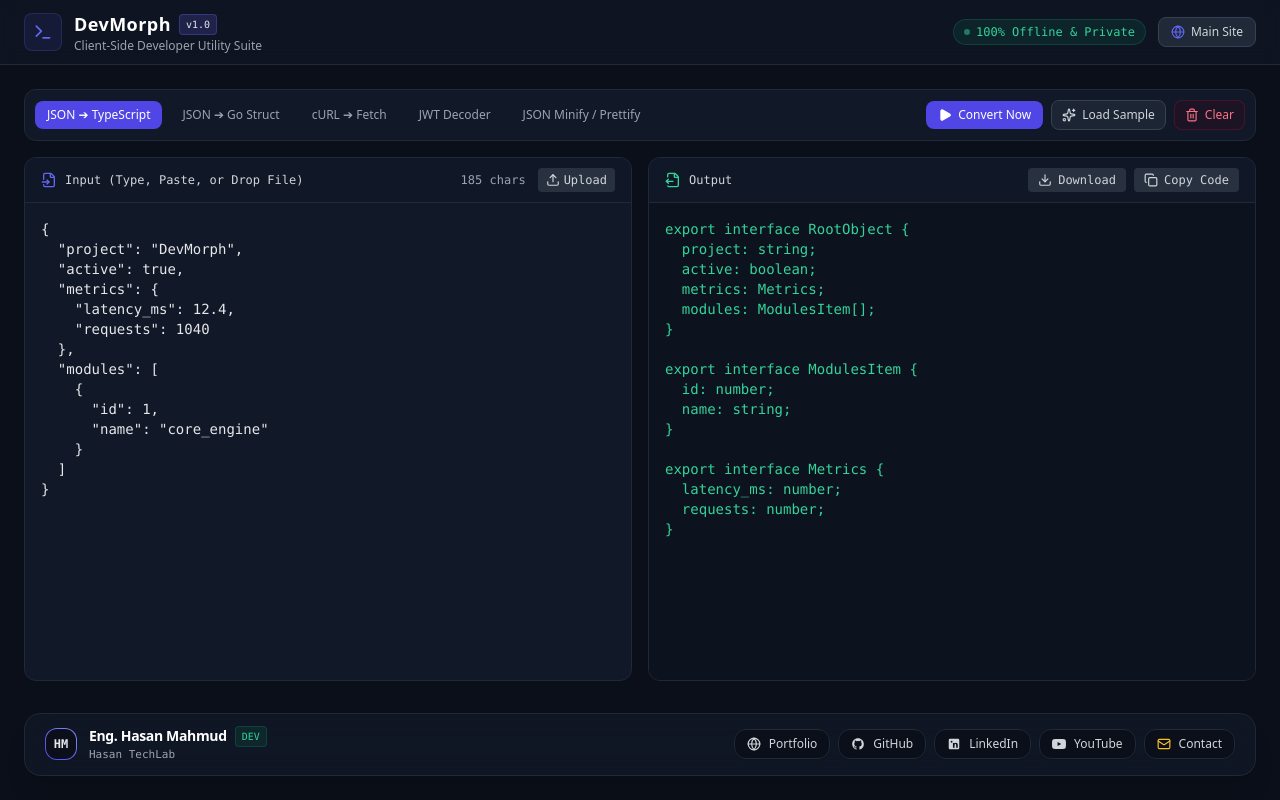
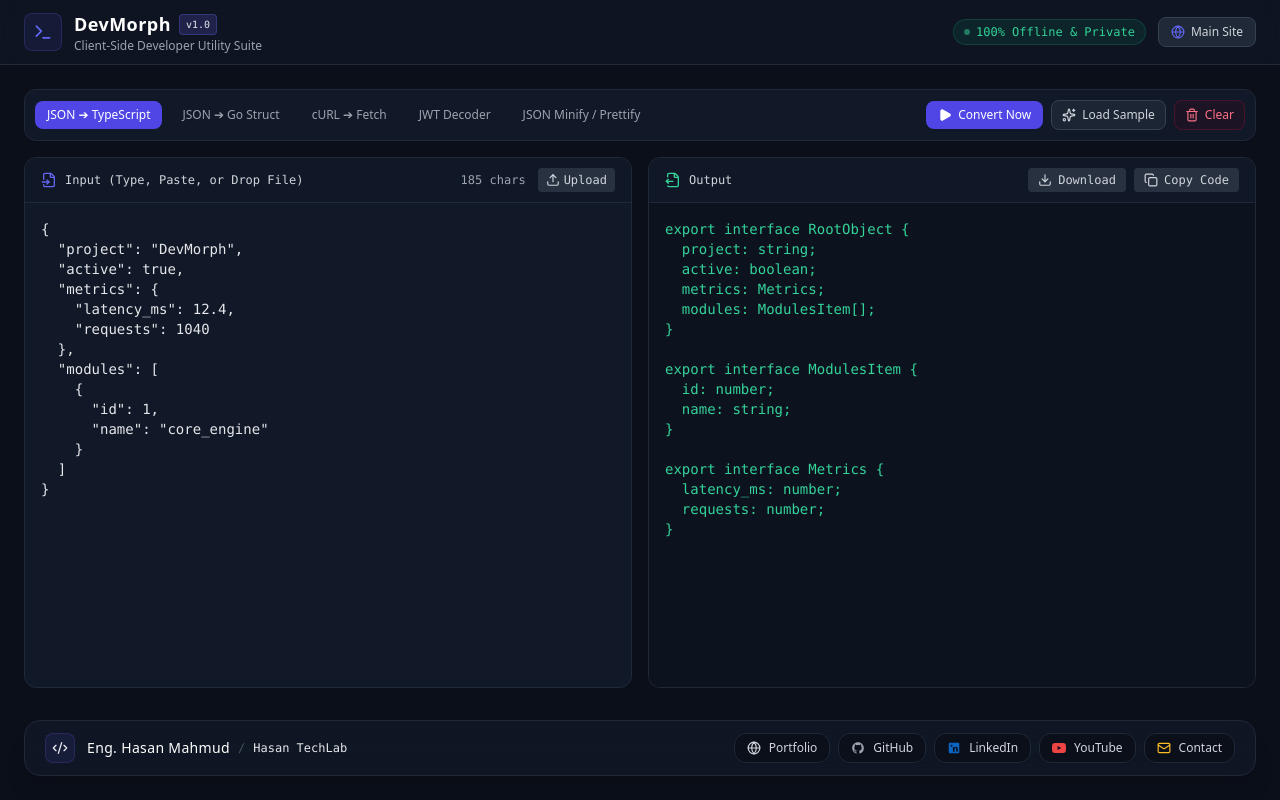
Before and after one commit to MUHENDIShasanMAHMUD/devmorph, a website: page index.html in a window 1280 px wide. Drawn offline with nearby package versions, Linux system fonts and the light colour scheme.

Commit message:
style: refine footer branding and fix persistent social icon colors

```diff
--- a/index.html
+++ b/index.html
@@ -165,75 +165,71 @@
 
   </main>
 
-<!-- Ultra-Modern Developer Dock Footer -->
+<!-- Clean & Balanced Modern Footer -->
   <footer class="max-w-7xl mx-auto w-full px-4 sm:px-6 pb-6 pt-2">
     <div class="bg-dark-800/80 backdrop-blur-md border border-gray-800 rounded-2xl px-5 py-3 flex flex-col md:flex-row items-center justify-between gap-4 shadow-xl">
 
-      <!-- Creator Brand Badge -->
+      <!-- Minimalist Tech Identity -->
       <div class="flex items-center gap-3">
-        <div class="w-8 h-8 rounded-xl bg-gradient-to-tr from-brand-600 to-indigo-400 p-[1px] shadow-sm">
-          <div class="w-full h-full bg-dark-900 rounded-[11px] flex items-center justify-center font-mono font-bold text-xs text-brand-400">
-            HM
-          </div>
+        <div class="p-1.5 rounded-lg bg-brand-500/10 border border-brand-500/20 text-brand-400">
+          <i data-lucide="code-2" class="w-4 h-4"></i>
         </div>
-        <div class="flex flex-col">
-          <div class="flex items-center gap-2">
-            <span class="text-sm font-semibold text-white tracking-tight">Eng. Hasan Mahmud</span>
-            <span class="text-[10px] font-mono font-medium text-emerald-400 bg-emerald-500/10 border border-emerald-500/20 px-1.5 py-0.5 rounded">DEV</span>
-          </div>
-          <span class="text-[11px] text-gray-400 font-mono">Hasan TechLab</span>
+        <div class="flex items-center gap-2">
+          <span class="text-sm font-medium text-white tracking-wide">Eng. Hasan Mahmud</span>
+          <span class="text-gray-600 font-mono text-xs">/</span>
+          <span class="text-xs text-brand-400 font-mono">Hasan TechLab</span>
         </div>
       </div>
 
-      <!-- Action & Verified Social Dock (Raw SVGs for 100% Guaranteed Display) -->
-      <div class="flex flex-wrap items-center justify-center gap-2">
+      <!-- Unified Action & Social Dock with Persistent True Brand Colors -->
+      <div class="flex flex-wrap items-center justify-center gap-2 font-mono">
 
         <!-- Portfolio -->
         <a href="https://hasantechlab.com" target="_blank" rel="noopener noreferrer"
-           class="text-xs px-3 py-1.5 rounded-xl bg-dark-900/90 border border-gray-800 text-gray-300 hover:text-white hover:border-brand-500/50 hover:bg-gray-800 transition-all flex items-center gap-2 shadow-sm">
+           class="text-xs px-3 py-1.5 rounded-xl bg-dark-900 border border-gray-800 text-gray-300 hover:text-white hover:border-brand-500/50 hover:bg-gray-850 transition-all flex items-center gap-2 shadow-sm">
           <svg class="w-3.5 h-3.5 text-brand-400" viewBox="0 0 24 24" fill="none" stroke="currentColor" stroke-width="2" stroke-linecap="round" stroke-linejoin="round">
             <circle cx="12" cy="12" r="10"></circle>
             <line x1="2" y1="12" x2="22" y2="12"></line>
             <path d="M12 2a15.3 15.3 0 0 1 4 10 15.3 15.3 0 0 1-4 10 15.3 15.3 0 0 1-4-10 15.3 15.3 0 0 1 4-10z"></path>
           </svg>
-          <span>Portfolio</span>
+          <span class="font-sans">Portfolio</span>
         </a>
 
         <!-- GitHub -->
         <a href="https://github.com/MUHENDIShasanMAHMUD/devmorph" target="_blank" rel="noopener noreferrer"
-           class="text-xs px-3 py-1.5 rounded-xl bg-dark-900/90 border border-gray-800 text-gray-300 hover:text-white hover:border-gray-600 hover:bg-gray-800 transition-all flex items-center gap-2 shadow-sm">
-          <svg class="w-3.5 h-3.5 fill-current" viewBox="0 0 24 24">
+           class="text-xs px-3 py-1.5 rounded-xl bg-dark-900 border border-gray-800 text-gray-300 hover:text-white hover:border-gray-600 hover:bg-gray-850 transition-all flex items-center gap-2 shadow-sm">
+          <svg class="w-3.5 h-3.5 text-gray-400 group-hover:text-white fill-current" viewBox="0 0 24 24">
             <path fill-rule="evenodd" clip-rule="evenodd" d="M12 2C6.477 2 2 6.484 2 12.017c0 4.425 2.865 8.18 6.839 9.504.5.092.682-.217.682-.483 0-.237-.008-.868-.013-1.703-2.782.605-3.369-1.343-3.369-1.343-.454-1.158-1.11-1.466-1.11-1.466-.908-.62.069-.608.069-.608 1.003.07 1.53 1.032 1.53 1.032.892 1.53 2.341 1.088 2.91.832.092-.647.35-1.088.636-1.338-2.22-.253-4.555-1.113-4.555-4.951 0-1.093.39-1.988 1.029-2.688-.103-.253-.446-1.272.098-2.65 0 0 .84-.27 2.75 1.026A9.564 9.564 0 0112 6.844c.85.004 1.705.115 2.504.337 1.909-1.296 2.747-1.027 2.747-1.027.546 1.379.202 2.398.1 2.651.64.7 1.028 1.595 1.028 2.688 0 3.848-2.339 4.695-4.566 4.943.359.309.678.92.678 1.855 0 1.338-.012 2.419-.012 2.747 0 .268.18.58.688.482A10.019 10.019 0 0022 12.017C22 6.484 17.522 2 12 2z"></path>
           </svg>
-          <span>GitHub</span>
+          <span class="font-sans">GitHub</span>
         </a>
 
-        <!-- LinkedIn -->
+        <!-- LinkedIn (Static Clean Blue Icon) -->
         <a href="https://www.linkedin.com/in/hasan-mahmud" target="_blank" rel="noopener noreferrer"
-           class="text-xs px-3 py-1.5 rounded-xl bg-dark-900/90 border border-gray-800 text-gray-300 hover:text-[#0a66c2] hover:border-[#0a66c2]/40 hover:bg-gray-800 transition-all flex items-center gap-2 shadow-sm">
-          <svg class="w-3.5 h-3.5 fill-current" viewBox="0 0 24 24">
+           class="text-xs px-3 py-1.5 rounded-xl bg-dark-900 border border-gray-800 text-gray-300 hover:text-white hover:border-[#0a66c2]/60 hover:bg-gray-850 transition-all flex items-center gap-2 shadow-sm">
+          <svg class="w-3.5 h-3.5 text-[#0a66c2] fill-current" viewBox="0 0 24 24">
             <path d="M19 3a2 2 0 0 1 2 2v14a2 2 0 0 1-2 2H5a2 2 0 0 1-2-2V5a2 2 0 0 1 2-2h14m-.5 15.5v-5.3a3.26 3.26 0 0 0-3.26-3.26c-.85 0-1.84.52-2.28 1.3v-1.11h-2.79v8.37h2.79v-4.93c0-.77.62-1.4 1.39-1.4a1.4 1.4 0 0 1 1.4 1.4v4.93h2.75M6.46 10.9h2.77v8.37H6.46v-8.37M7.85 6.45a1.6 1.6 0 1 0 0 3.2 1.6 1.6 0 0 0 0-3.2z"></path>
           </svg>
-          <span>LinkedIn</span>
+          <span class="font-sans">LinkedIn</span>
         </a>
 
-        <!-- YouTube -->
+        <!-- YouTube (Static Clean Red Icon) -->
         <a href="https://youtube.com/@hasantechlab" target="_blank" rel="noopener noreferrer"
-           class="text-xs px-3 py-1.5 rounded-xl bg-dark-900/90 border border-gray-800 text-gray-300 hover:text-[#ff0000] hover:border-[#ff0000]/40 hover:bg-gray-800 transition-all flex items-center gap-2 shadow-sm">
-          <svg class="w-3.5 h-3.5 fill-current" viewBox="0 0 24 24">
+           class="text-xs px-3 py-1.5 rounded-xl bg-dark-900 border border-gray-800 text-gray-300 hover:text-white hover:border-red-500/60 hover:bg-gray-850 transition-all flex items-center gap-2 shadow-sm">
+          <svg class="w-3.5 h-3.5 text-red-500 fill-current" viewBox="0 0 24 24">
             <path d="M23.498 6.186a3.016 3.016 0 0 0-2.122-2.136C19.505 3.545 12 3.545 12 3.545s-7.505 0-9.377.505A3.017 3.017 0 0 0 .502 6.186C0 8.07 0 12 0 12s0 3.93.502 5.814a3.016 3.016 0 0 0 2.122 2.136c1.871.505 9.376.505 9.376.505s7.505 0 9.377-.505a3.015 3.015 0 0 0 2.122-2.136C24 15.93 24 12 24 12s0-3.93-.502-5.814zM9.545 15.568V8.432L15.818 12l-6.273 3.568z"></path>
           </svg>
-          <span>YouTube</span>
+          <span class="font-sans">YouTube</span>
         </a>
 
-        <!-- Contact Email -->
+        <!-- Contact (Static Clean Amber Icon) -->
         <a href="mailto:contact@hasantechlab.com"
-           class="text-xs px-3 py-1.5 rounded-xl bg-dark-900/90 border border-gray-800 text-gray-300 hover:text-amber-400 hover:border-amber-500/40 hover:bg-gray-800 transition-all flex items-center gap-2 shadow-sm">
+           class="text-xs px-3 py-1.5 rounded-xl bg-dark-900 border border-gray-800 text-gray-300 hover:text-white hover:border-amber-500/60 hover:bg-gray-850 transition-all flex items-center gap-2 shadow-sm">
           <svg class="w-3.5 h-3.5 text-amber-400" viewBox="0 0 24 24" fill="none" stroke="currentColor" stroke-width="2" stroke-linecap="round" stroke-linejoin="round">
             <rect width="20" height="16" x="2" y="4" rx="2"></rect>
             <path d="m22 7-8.97 5.7a1.94 1.94 0 0 1-2.06 0L2 7"></path>
           </svg>
-          <span>Contact</span>
+          <span class="font-sans">Contact</span>
         </a>
 
       </div>
```
